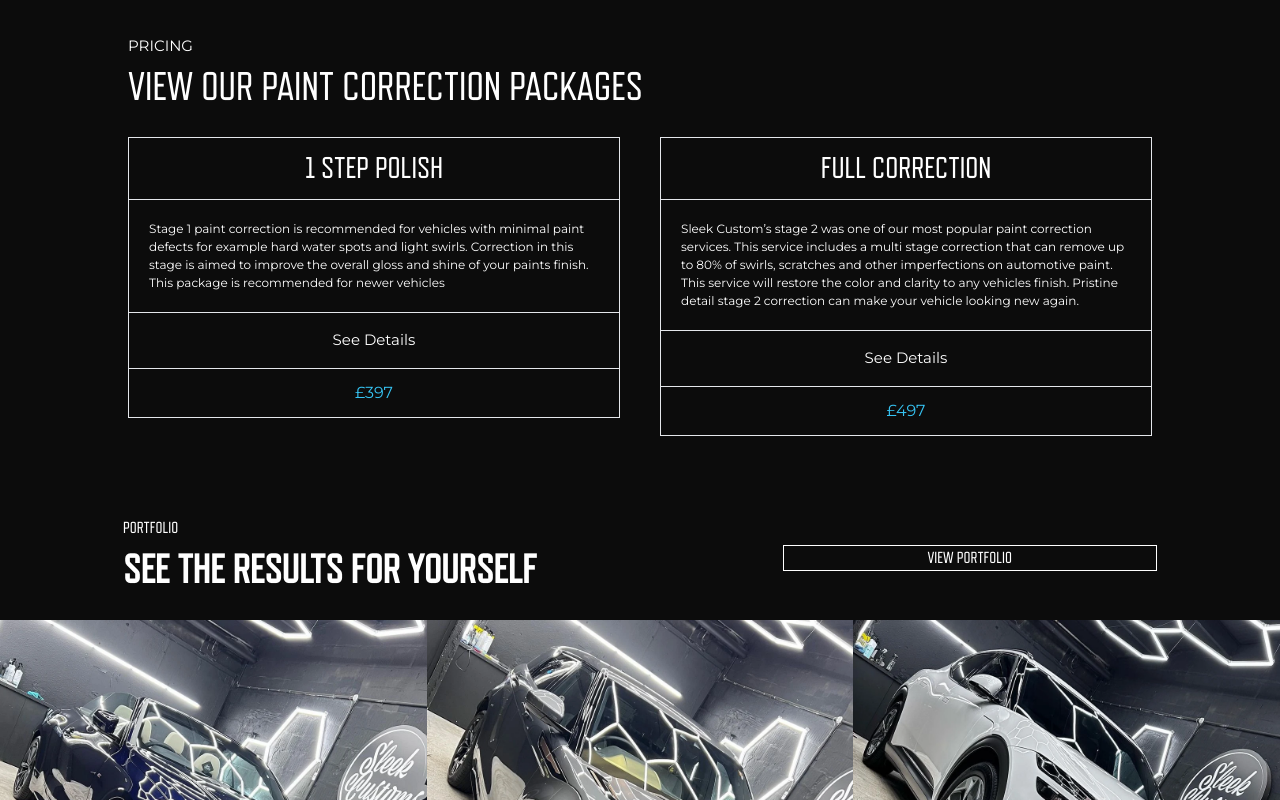
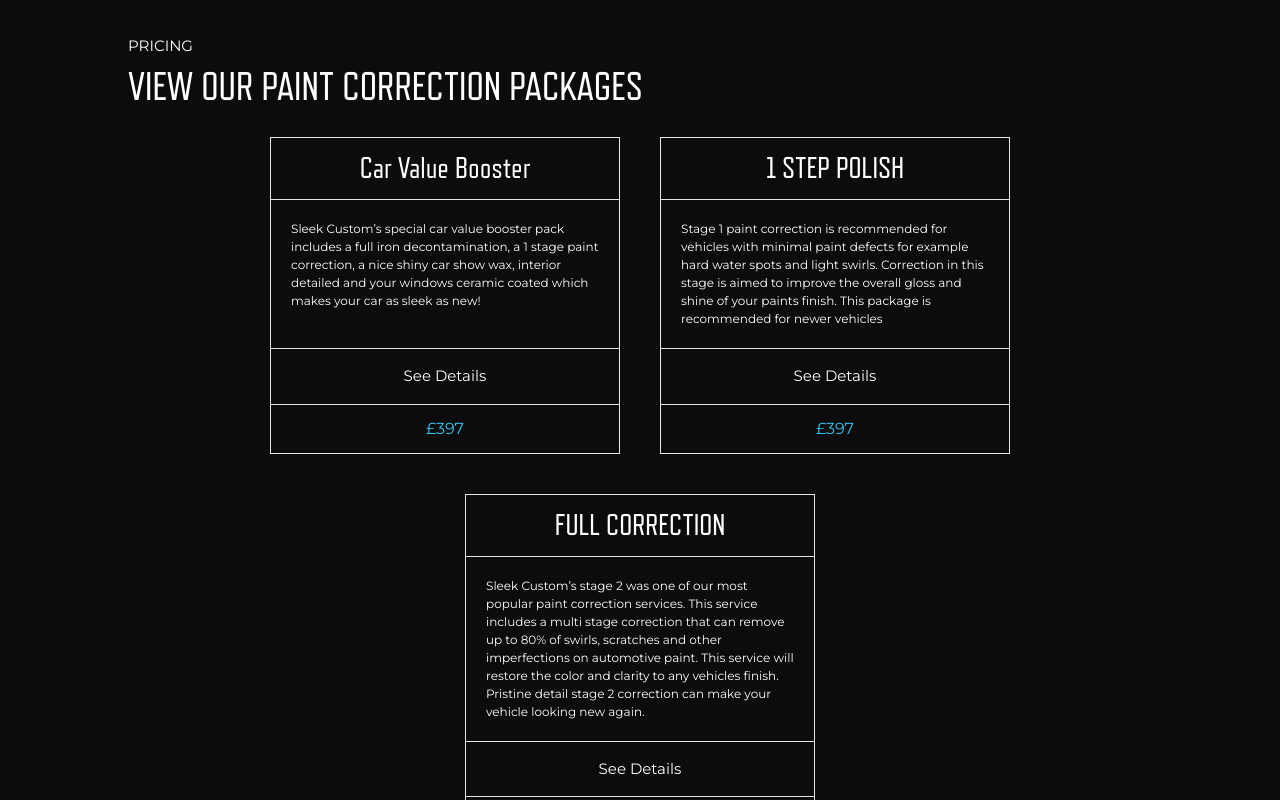
Before and after one commit to shobhitexe/sleekcustoms, a React (Vite) app: page /paint-correction in a window 1280 px wide. Shown: the part 1220-2020 px from the top of the page. Built offline with nearby package versions, Linux system fonts and the light colour scheme.

Commit message:
Data update of paint correction

```diff
--- a/src/Components/PricingComponent.tsx
+++ b/src/Components/PricingComponent.tsx
@@ -10,7 +10,7 @@
   detailsArr,
 }: PricingComponentProps) {
   return (
-    <div className="flex sm:flex-row flex-col sm:w-[80%] w-[90%] max-sm:items-center mx-auto text-center justify-center gap-10 mt-5">
+    <div className="flex sm:flex-row flex-col sm:w-[80%] w-[90%] max-sm:items-center flex-wrap mx-auto text-center justify-center gap-10 mt-5">
       {detailsArr.map((data, idx) => {
         const stiff = idx * 10;
         return (
@@ -25,16 +25,16 @@
             }}
             key={idx}
             viewport={{ once: true, amount: 0.5 }}
-            className="text-white font-Montserrat flex flex-col sm:w-[50%] border h-fit"
+            className="text-white font-Montserrat flex flex-col border sm:w-[350px]"
           >
-            <h1 className="font-deluxe text-[30px] border-b py-2">
+            <h1 className="font-deluxe text-[30px] border-b py-2 flex-1">
               {data.heading}
             </h1>
-            <p className="text-left text-[12px] p-5 ">{data.desc}</p>
+            <p className="text-left text-[12px] p-5 flex-1">{data.desc}</p>
             <ul
               className={`${
                 data.pointers ? "pb-10" : ""
-              } px-10 text-left text-[14px] font-Montserrat list-disc`}
+              } px-10 text-left text-[14px] font-Montserrat list-disc flex-1`}
             >
               {data.pointers?.map((points) => {
                 return <li>{points}</li>;
@@ -42,14 +42,16 @@
             </ul>
 
             <p
-              className="text-[15px] py-4 border-t cursor-pointer"
+              className="text-[15px] py-4 border-t cursor-pointer flex-1"
               onClick={() =>
                 openInNewTab("https://www.instagram.com/sleekcustomsgarage/")
               }
             >
               See Details
             </p>
-            <p className="text-priceText border-t py-3">£{data.pricing}</p>
+            <p className="text-priceText border-t py-3 flex-1">
+              £{data.pricing}
+            </p>
           </motion.div>
         );
       })}
--- a/src/data/constants/PaintCorrection/paintCorrectionConstants.ts
+++ b/src/data/constants/PaintCorrection/paintCorrectionConstants.ts
@@ -10,6 +10,11 @@
 
 export const paintCorrectionPackagedata: paintCorrectionPackagedataType[] = [
   {
+    heading: "Car Value Booster",
+    desc: "Sleek Custom’s special car value booster pack includes a full iron decontamination, a 1 stage paint correction, a nice shiny car show wax, interior detailed and your windows ceramic coated which makes your car as sleek as new!",
+    pricing: 397,
+  },
+  {
     heading: "1 STEP POLISH",
     desc: "Stage 1 paint correction is recommended for vehicles with minimal paint defects for example hard water spots and light swirls. Correction in this stage is aimed to improve the overall gloss and shine of your paints finish. This package is recommended for newer vehicles",
     pricing: 397,
```
